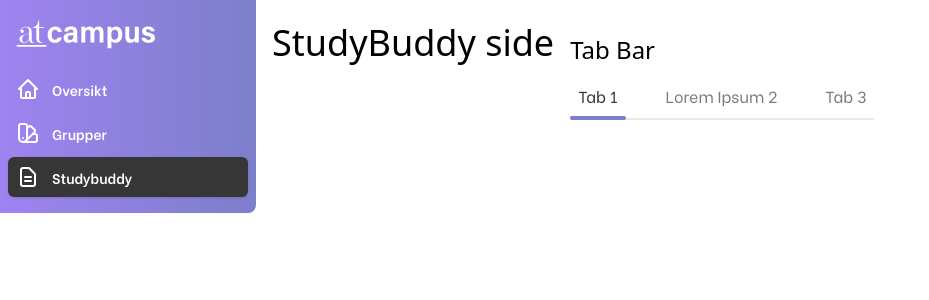
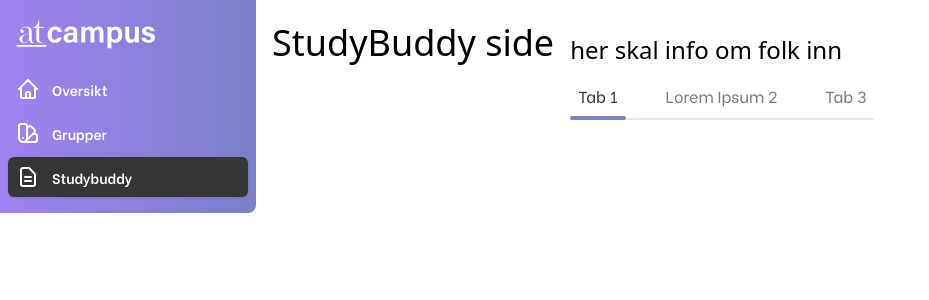
Before and after one commit to Hamza2809/Smidig-Prosjekt, a Next.js app: page /fonts in a window 1280 px wide. Shown: the top 300 px of the page, without its empty margins (0-929 px from the left). Built offline with nearby package versions, Linux system fonts and the light colour scheme.

Commit message:
lagd skjelett til studyBuddy siden

```diff
--- a/pages/fonts.js
+++ b/pages/fonts.js
@@ -4,12 +4,16 @@ import TabBar from '../components/TabBar/TabBar';
 export default function FontsPage() {
     return (
         <AppLayout title="atcampus - Fonts">
-            <main className="m-4">
+            <header className="m-4">
                 <h1 className="text-xl lg:text-2xl">StudyBuddy side</h1>
                 <div className="mt-4"></div>
-            </main>
+            </header>
+
+            <main>
                 <div className="mt-8">
-                <h2 className="text-lg lg:text-xl mb-4">Tab Bar</h2>
+                    <h2 className="text-lg lg:text-xl mb-4">
+                        her skal info om folk inn
+                    </h2>
 
                     <TabBar
                         tabs={[
@@ -23,6 +27,7 @@ export default function FontsPage() {
                         ]}
                     />
                 </div>
+            </main>
         </AppLayout>
     );
 }
```
Lines whose indentation alone changed are shown as unchanged.
